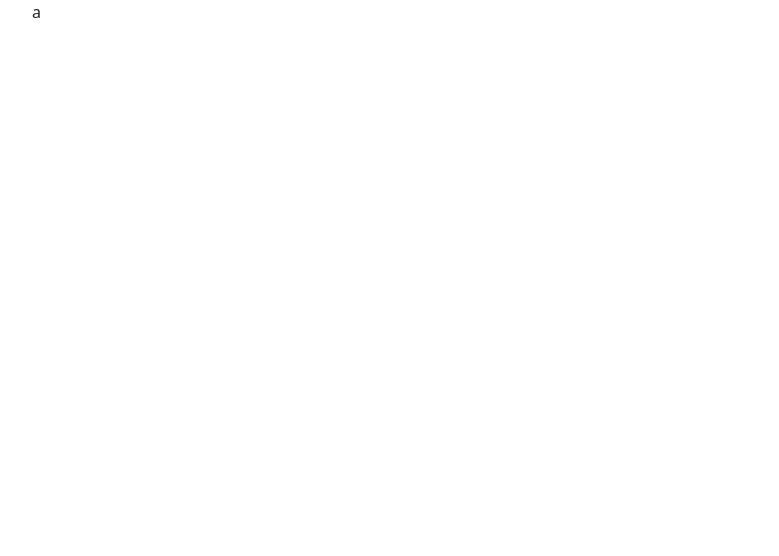
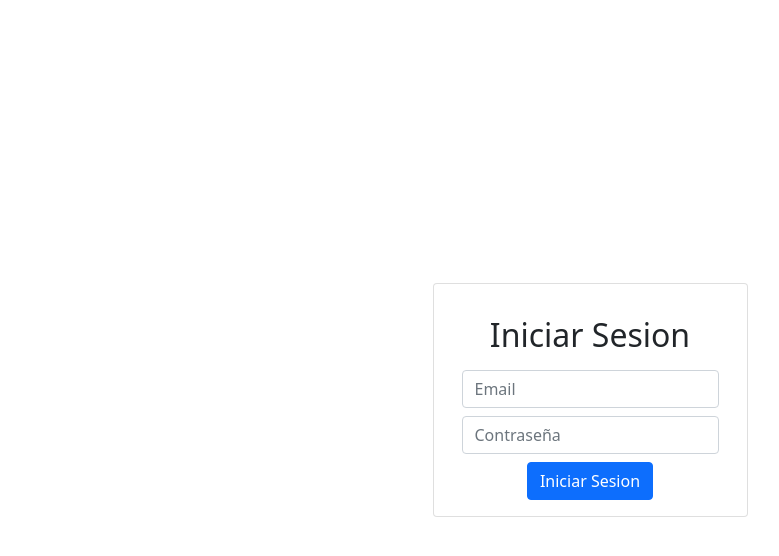
Before and after one commit to sarrietav-dev/horizon, a Vue app in the folder vue/: page /login in a window 1280 px wide. Shown: the top 556 px of the page, without its empty margins (50-829 px from the left). Built offline with nearby package versions, Linux system fonts and the light colour scheme.

Commit message:
Make login request

```diff
--- /dev/null
+++ b/vue/src/stores/authStore.ts
@@ -0,0 +1,22 @@
+import { defineStore } from "pinia";
+
+export const ACCESS_TOKEN = "access_token";
+export const REFRESH_TOKEN = "refresh_token";
+
+export const useAuthStore = defineStore("tokenManager", {
+  actions: {
+    setAccessToken(token: string) {
+      return localStorage.setItem(ACCESS_TOKEN, token);
+    },
+    setRefreshToken(token: string) {
+      return localStorage.setItem(REFRESH_TOKEN, token);
+    },
+  },
+  getters: {
+    isAuthenticated(): boolean {
+      return this.getAccessToken !== null && this.getRefreshToken !== null;
+    },
+    getAccessToken: () => localStorage.getItem(ACCESS_TOKEN),
+    getRefreshToken: () => localStorage.getItem(REFRESH_TOKEN),
+  },
+});
--- /dev/null
+++ b/vue/src/utils/axiosInstance.ts
@@ -0,0 +1,5 @@
+import axios from "axios";
+
+export const instance = axios.create({
+  baseURL: "/api",
+});
--- a/vue/src/views/LoginView.vue
+++ b/vue/src/views/LoginView.vue
@@ -1,3 +1,58 @@
 <template>
-  <div class="container">a</div>
+  <main class="d-flex justify-content-center align-items-center">
+    <TheLoginForm
+      v-model:email="email"
+      v-model:password="password"
+      @submit="handleSubmit"
+    />
+  </main>
 </template>
+
+<script setup>
+import TheLoginForm from "@/components/TheLoginForm.vue";
+import { useAxios } from "@vueuse/integrations/useAxios";
+import { instance } from "@/utils/axiosInstance";
+import { ref } from "vue";
+import qs from "qs";
+import { ACCESS_TOKEN, REFRESH_TOKEN, useAuthStore } from "../stores/authStore";
+
+const email = ref("");
+const password = ref("");
+
+const handleSubmit = async () => {
+  const auth = useAuthStore();
+
+  const queryString = qs.stringify({
+    email: email.value,
+    password: password.value,
+  });
+
+  const { response, isFinished } = await useAxios(
+    "/auth/login",
+    {
+      headers: {
+        "Content-Type": "application/x-www-form-urlencoded",
+      },
+      data: queryString,
+      method: "POST",
+    },
+    instance,
+    { immediate: true }
+  );
+
+  if (isFinished) {
+    const { headers, status } = response.value;
+
+    if (status === 200) {
+      auth.setAccessToken(headers[ACCESS_TOKEN]);
+      auth.setRefreshToken(headers[REFRESH_TOKEN]);
+    }
+  }
+};
+</script>
+
+<style scoped>
+main {
+  height: 100vh;
+}
+</style>
```
